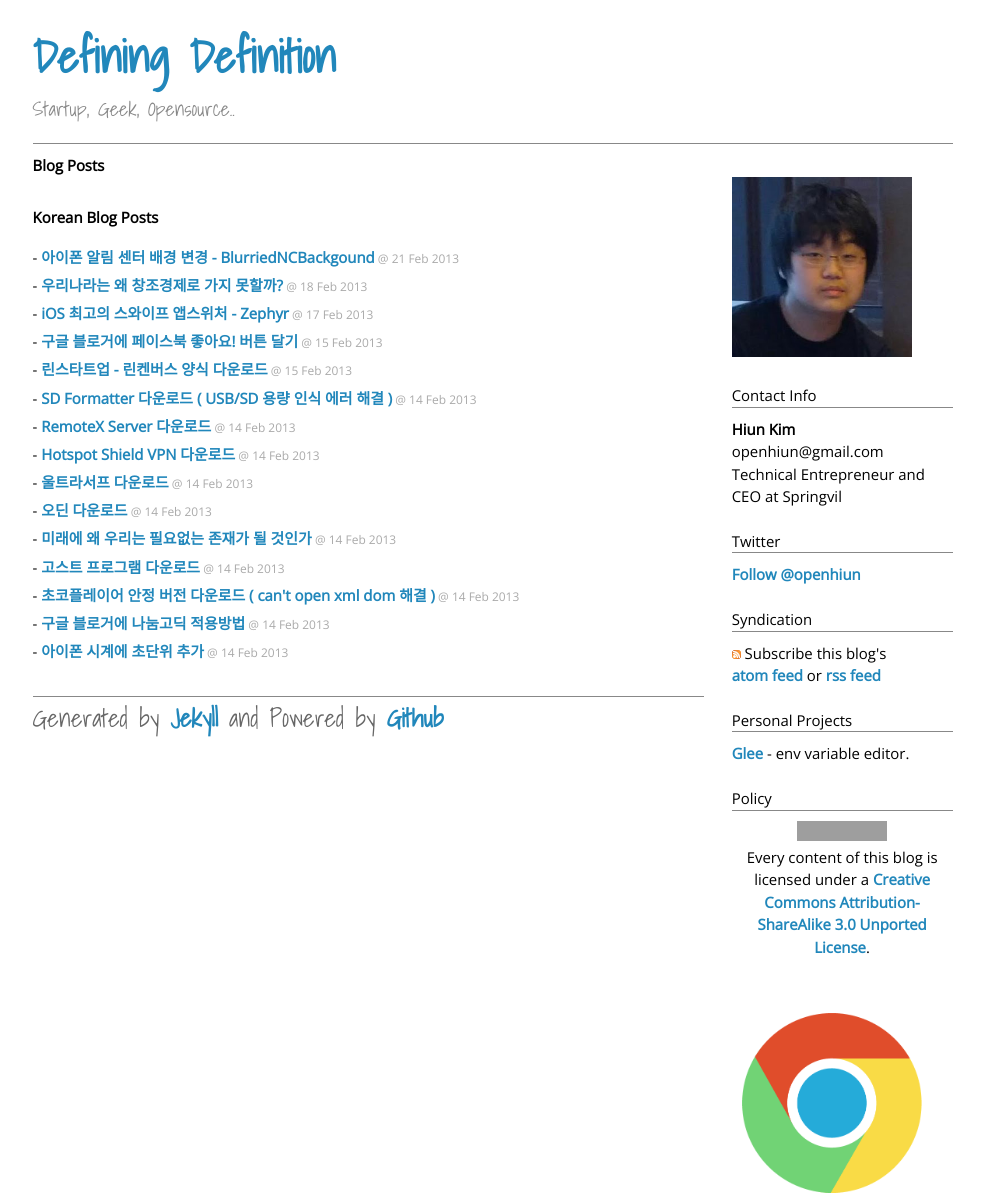
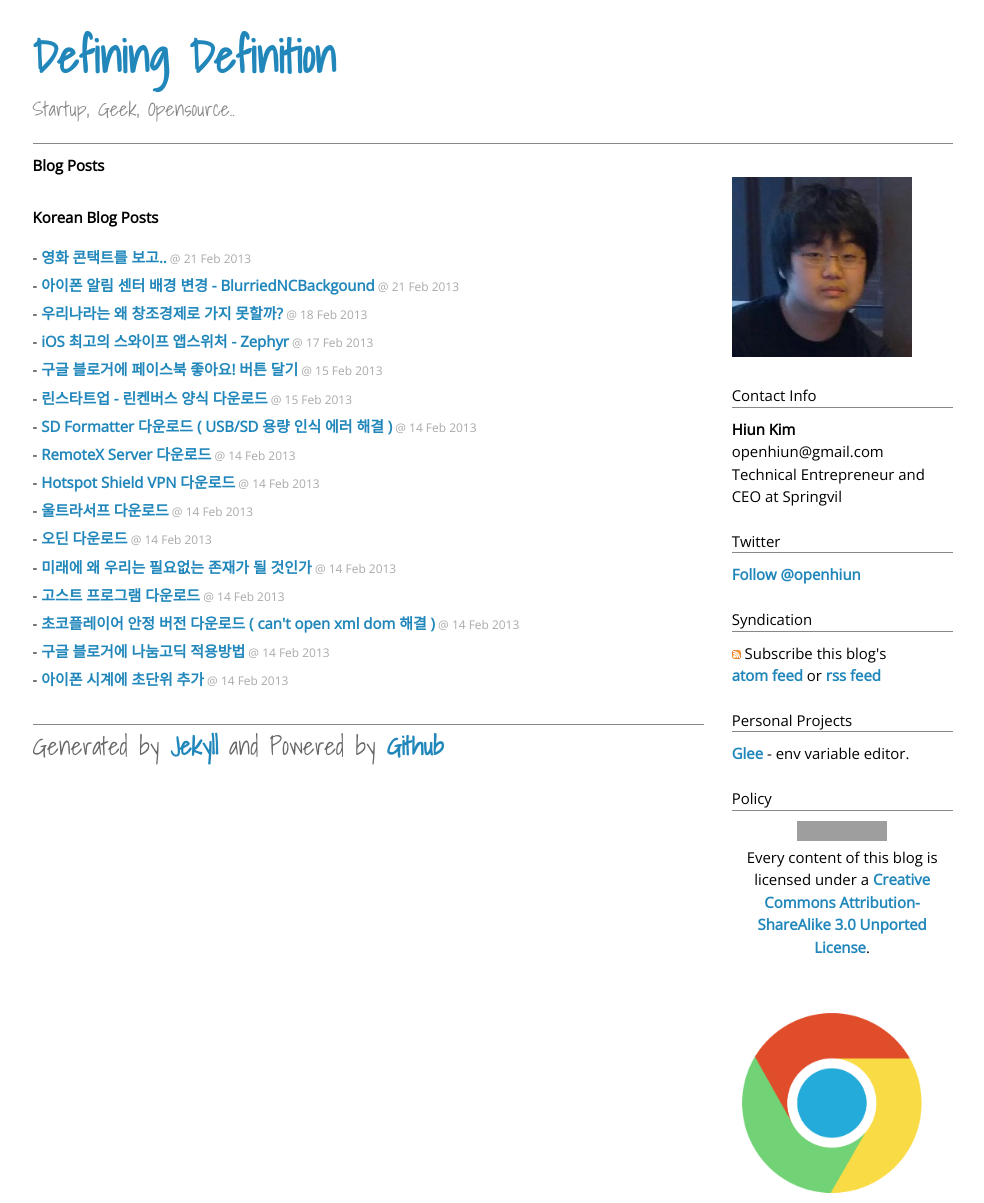
Before and after one commit to Gorski4123/openhiun.github.com, a Jekyll site: the page built from index.html, in a window 1280 px wide. Shown: the whole page, without its empty margins (160-1144 px from the left). Built offline with Jekyll 4.4.1, drawn with Linux system fonts in a browser that asks for light colours; Markdown is read by kramdown in place of the engine named in the settings; comment, search, counter and statistics services are not loaded; grey boxes are pictures that could not be loaded.

Commit message:
Update 2013-02-21-contact.html

```diff
--- a/_posts/2013-02-21-contact.html
+++ b/_posts/2013-02-21-contact.html
@@ -10,7 +10,7 @@
 blogger:
     siteid: "98320892776810016"
     postid: "3281261121719615130"
-categories: [영화]
+categories: [k, 영화]
 author:
     name: "Hiun Kim"
     url: "http://www.blogger.com/profile/03959746300918215329?rel=author"
```
